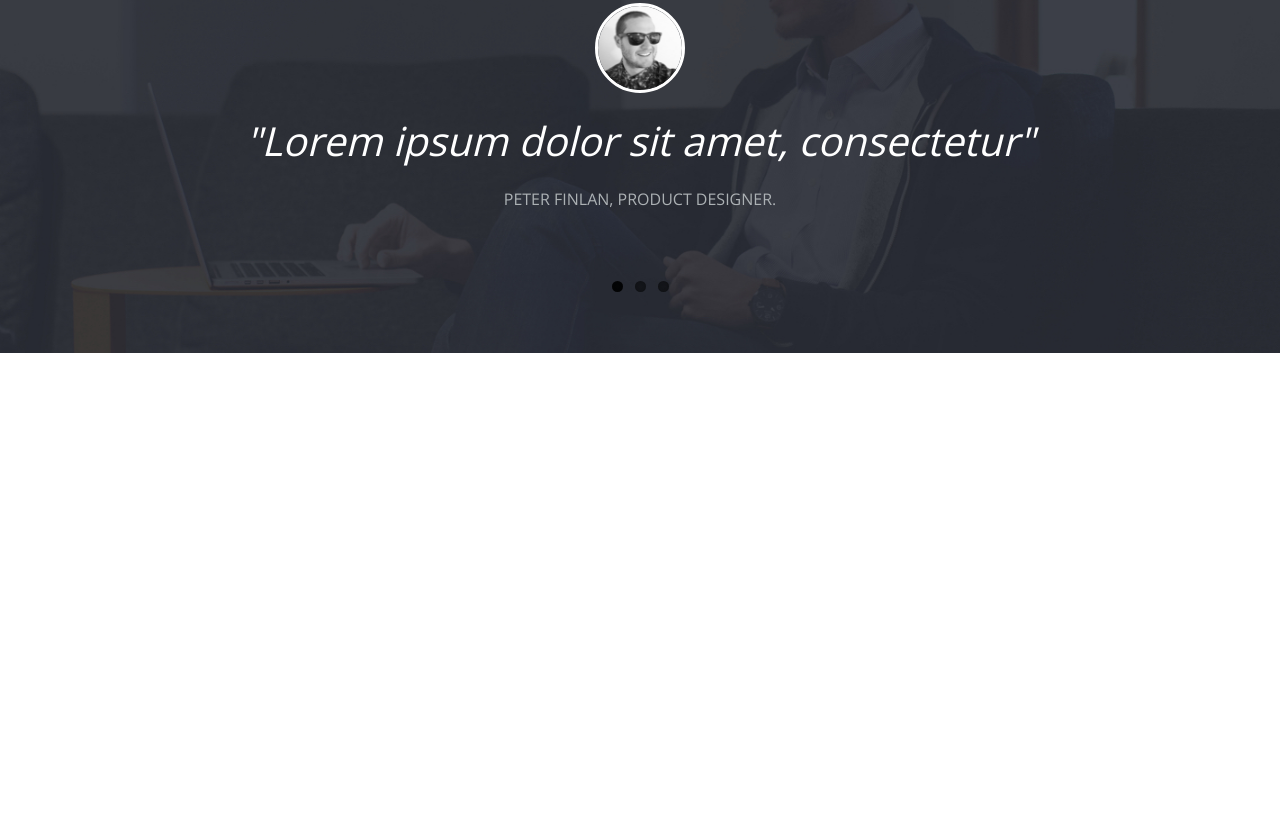
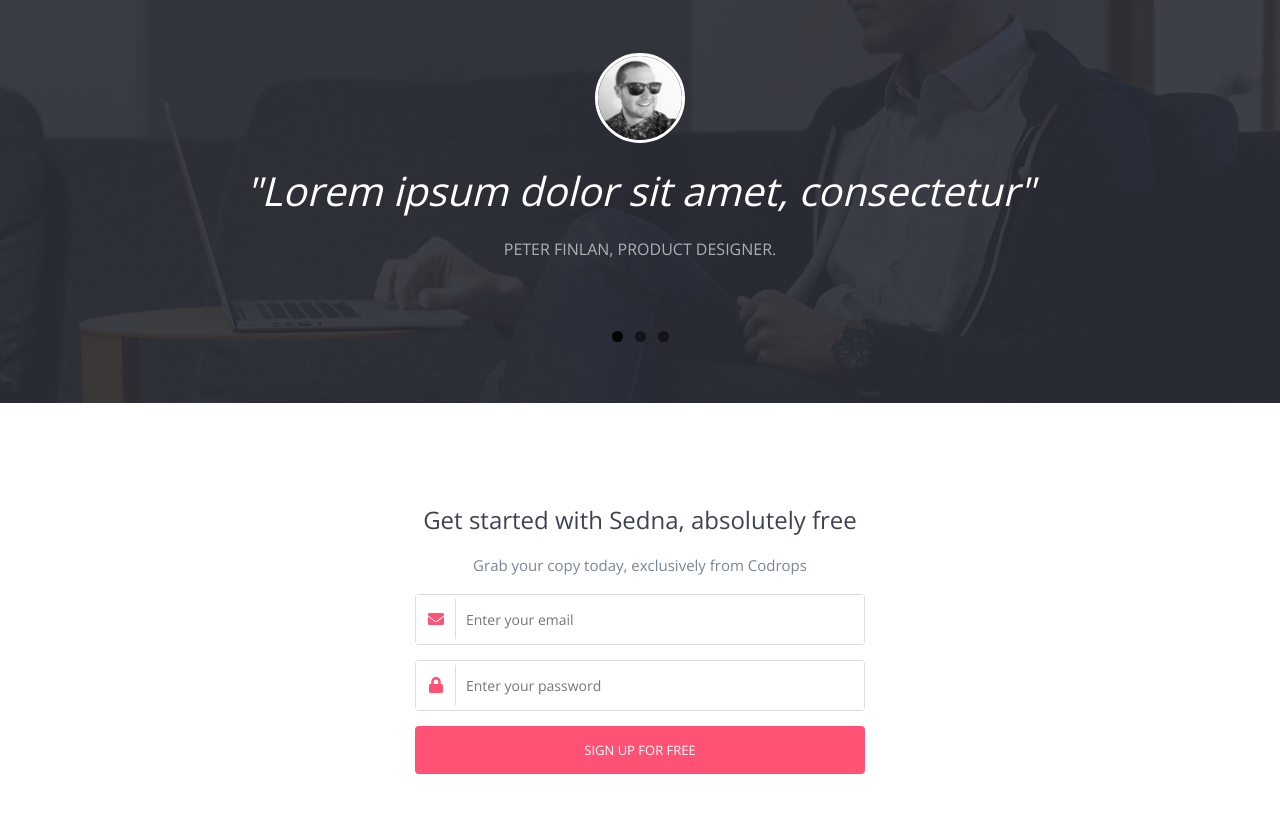
Before and after one commit to Narias1999/Sedna, a plain HTML site: page index.html in a window 1280 px wide. Shown: the part 4301-5114 px from the top of the page. Before the commit the page ends 4654 px from the top, so only its background shows below. Drawn offline with nearby package versions, Linux system fonts and the light colour scheme.

Commit message:
form finished

```diff
--- a/css/index.css
+++ b/css/index.css
@@ -8,6 +8,11 @@
     --primary: #FF5274;
     --titles: #3D4351;
     --text: rgba(28,54,83,.6);
+}
+input {
+    font-family: 'Open Sans', sans-serif;
+    color: #aaa;
+    font-size: 14px;
 }
 a {
     text-decoration: none;
@@ -329,9 +334,9 @@ section.blog .btn-container {
 section.slider-container {
     overflow: hidden;
     width: 100%;
-    height: 450px;
+    height: 500px;
     background-size: cover;
-    padding: 100px 80px;
+    padding: 150px 80px;
     background-image: url('../assets/testimonials-bg.jpg');
 }
 section.slider-container .slider {
@@ -365,6 +370,62 @@ section.slider-container .slider .s-item h3 {
     text-transform: uppercase;
     color: #ACB1B4;
     font-size: 16px;
+}
+
+/* ############### Form section ############### */
+
+section.form {
+    display: flex;
+    align-items: center;
+    flex-direction: column;
+    padding: 100px 20px;
+}
+section.form h2 {
+    margin:  0;
+    font-weight: 400;
+}
+section.form p {
+    margin: 15px 0;
+}
+section.form .form-cont {
+    width: 100%;
+    max-width: 450px;
+}
+.input-field{
+    border: 1px solid #ddd;
+    border-radius: 4px;
+    position: relative;
+    margin-bottom: 15px;
+}
+.input-field .icon {
+    align-items: center;
+    border-right: 1px solid #ddd;
+    color: var(--primary);
+    display: flex;
+    height: 80%;
+    justify-content: center;
+    position: absolute;
+    top: 10%;
+    width: 40px;
+}
+.input-field input {
+    width: 100%;
+    padding: 15px 0;
+    padding-left: 50px;
+    border: 0;
+}
+section.form button {
+    width: 100%;
+    padding: 15px 0;
+    text-transform: uppercase;
+    border: 0;
+    outline: none;
+    border-radius: 4px;
+    background: var(--primary);
+    color: #fff;
+    cursor: pointer;
+    font-size: 13px;
+    font-family: 'Open Sans', sans-serif;;
 }
 
 @media only screen and (max-width: 1200px) {
--- a/index.html
+++ b/index.html
@@ -8,6 +8,7 @@
     <link href="https://unpkg.com/aos@2.3.1/dist/aos.css" rel="stylesheet">
     <link rel="stylesheet" href="css/index.css">
     <link rel="stylesheet" href="css/flexslider.css">
+    <link rel="shortcut icon" href="favicon.ico" type="image/x-icon">
 </head>
 <body>
     <header>
@@ -194,7 +195,23 @@
         </div>
     </section>
     <section class="form">
-
+        <h2>Get started with Sedna, absolutely free</h2>
+        <p>Grab your copy today, exclusively from Codrops</p>
+        <div class="form-cont">
+            <div class="input-field">
+                <input type="text" placeholder="Enter your email">
+                <div class="icon">
+                    <i class="fas fa-envelope"></i>
+                </div>
+            </div>
+            <div class="input-field">
+                <input type="password" placeholder="Enter your password">
+                <div class="icon">
+                    <i class="fas fa-lock"></i>
+                </div>
+            </div>
+            <button>sign up for free</button>
+        </div>
     </section>
     <script type="text/javascript" src="http://code.jquery.com/jquery-1.11.0.min.js"></script>
     <script src="https://unpkg.com/aos@2.3.1/dist/aos.js"></script>
```
Also changed, not shown: favicon.ico (added).
